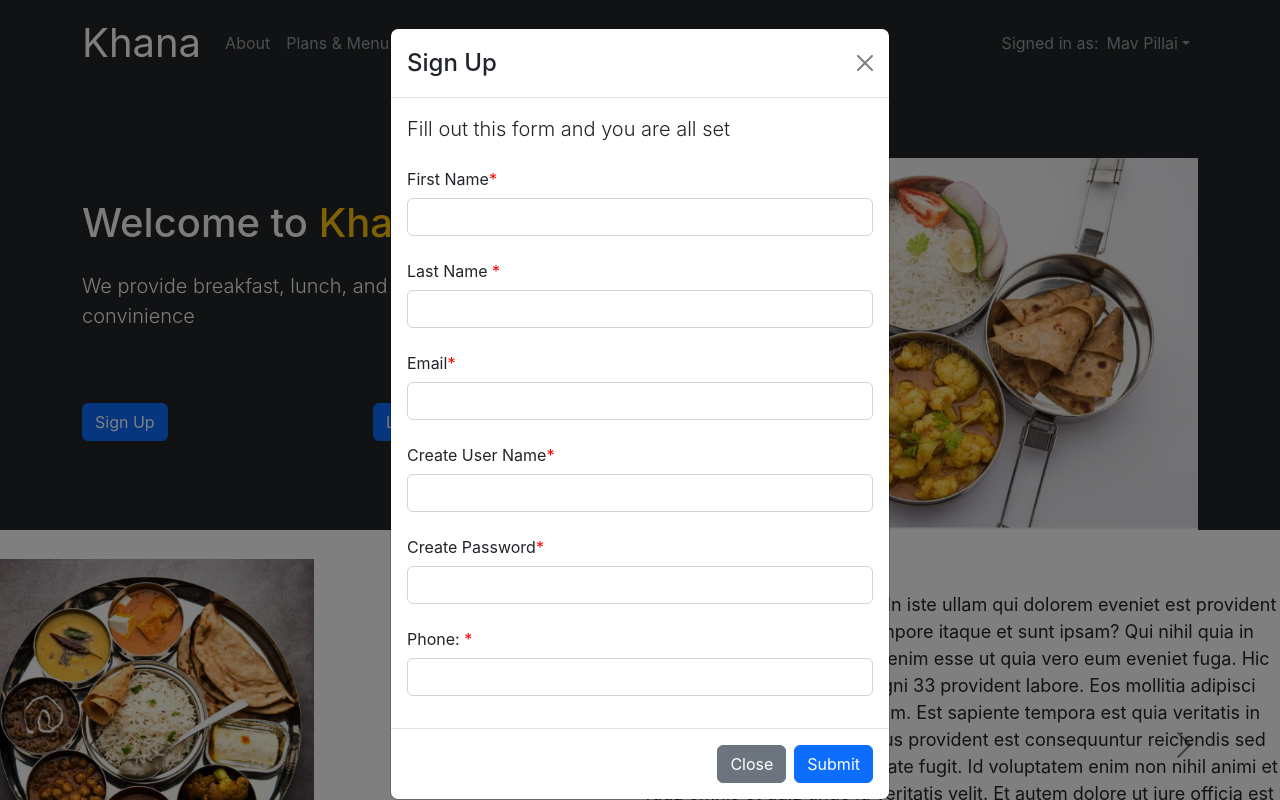
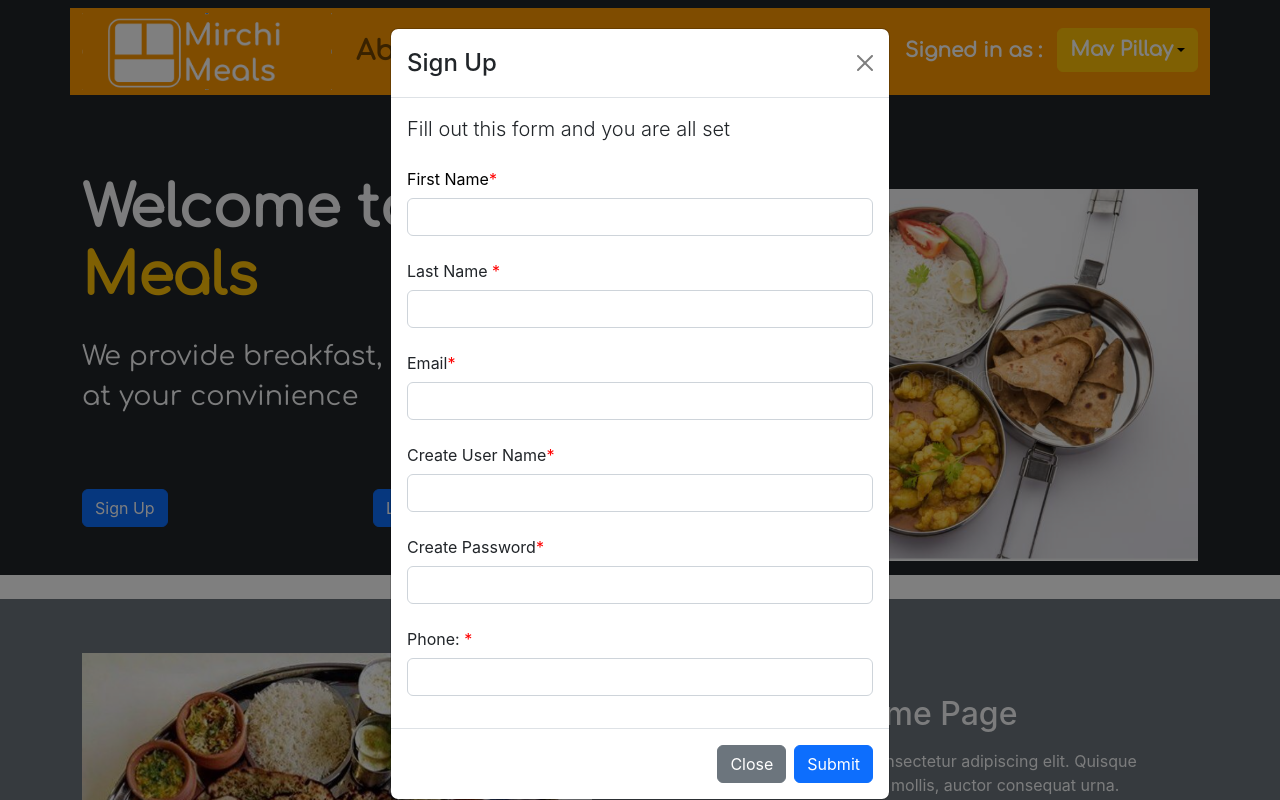
Before and after one commit to RishiPatel2020/ProjectKhana, a React (Create React App) app in the folder front-end/: page /#/ in a window 1280 px wide. Both pictures are taken after a click on the button "Sign Up". Shown: the top 800 px of the page. Built offline with nearby package versions, Linux system fonts and the light colour scheme.

Commit message:
before making changes to color schema

```diff
--- a/front-end/public/index.html
+++ b/front-end/public/index.html
@@ -16,6 +16,15 @@
     -->
     <link rel="manifest" href="%PUBLIC_URL%/manifest.json" />
     <link rel="stylesheet" href="https://cdn.jsdelivr.net/npm/bootstrap@5.2.2/dist/css/bootstrap.min.css" integrity="sha384-Zenh87qX5JnK2Jl0vWa8Ck2rdkQ2Bzep5IDxbcnCeuOxjzrPF/et3URy9Bv1WTRi" crossorigin="anonymous">
+
+    <head>
+      <link rel="stylesheet" href="https://fonts.googleapis.com/css?family=Comfortaa">
+      <style>
+      body {
+        font-family: "Comfortaa";
+      }
+      </style>
+      </head>
     <!--
       Notice the use of %PUBLIC_URL% in the tags above.
       It will be replaced with the URL of the `public` folder during the build.
--- a/front-end/src/App.js
+++ b/front-end/src/App.js
@@ -10,10 +10,10 @@
     <>
     <Nav/>
     <Routes>
-
       <Route path="/ProjectKhana" element={<Home/>}/>
       <Route path="/" element={<Home/>}/>
-      <Route path="/about" element={<About/>}/>
+      <Route path="#/about" element={<About/>}/>
+
     </Routes>
 
     <Footer/>
--- a/front-end/src/components/AnimatedInformationBoxes/AnimatedBoxes.js
+++ b/front-end/src/components/AnimatedInformationBoxes/AnimatedBoxes.js
@@ -5,7 +5,7 @@
 function AnimatedBoxes() {
 
     return (
-        <Carousel variant="dark" >
+        <Carousel variant="dark" fade >
           <Carousel.Item>
 
 
--- a/front-end/src/components/Home/Home.js
+++ b/front-end/src/components/Home/Home.js
@@ -39,7 +39,7 @@
   return (
    <>
       <Showcase/>
-      <AnimatedBoxes/>
+      <InformationBox data={firstBox}/>
       <Newsletter/>
       <Boxes/>
       <InformationBox data={firstBox}/>
--- a/front-end/src/components/NavBar/Nav.js
+++ b/front-end/src/components/NavBar/Nav.js
@@ -1,23 +1,22 @@
 import Container from 'react-bootstrap/Container';
 import Nav from 'react-bootstrap/Nav';
 import Navbar from 'react-bootstrap/Navbar';
-import NavDropdown from 'react-bootstrap/NavDropdown';
-import SessionMaintain from '../../Service/SessionMaintain';
+import Dropdown from 'react-bootstrap/Dropdown';
 
 function NavBar() {
 
 
   return (
-      <Navbar collapseOnSelect expand="lg" bg="dark" variant="dark">
-        <Container>
-          <Navbar.Brand href='/#'><span style={{fontSize:"40px"}}>Khana</span></Navbar.Brand>
+      <Navbar collapseOnSelect expand="lg" bg="dark" variant="light" >
+        <Container style={{backgroundColor:"rgba(255,153,0)"}}>
+          <Navbar.Brand href='/#'><img src={require("../../Resources/logo.png")}  style={{width:"250px"}} ></img></Navbar.Brand>
           <Navbar.Toggle aria-controls="responsive-navbar-nav" />
           <Navbar.Collapse id="responsive-navbar-nav">
             <Nav className="me-auto">
 
-            <Nav.Link href="/#about">About</Nav.Link>
-            <Nav.Link href="/#">Plans & Menu</Nav.Link>
-            <Nav.Link href="/#">Help</Nav.Link>
+            <Nav.Link href="#/about"><strong style={{fontFamily:"Comfortaa", fontSize:"27px"}}>About</strong></Nav.Link>
+            <Nav.Link href="/#"><strong style={{fontFamily:"Comfortaa", fontSize:"27px"}}>Plans</strong></Nav.Link>
+            <Nav.Link href="/#"><strong style={{fontFamily:"Comfortaa", fontSize:"27px"}}>Help</strong></Nav.Link>
 
 
             </Nav>
@@ -26,20 +25,21 @@
               <Nav>
 
 
-              <Navbar.Text  style={{color: "rgba(255,255,255,.55)"}} >
-                  Signed in as:
+              <Navbar.Text  style={{color: "rgba(255,255,255,.55)",marginRight:"15px"}} >
+                  <strong style={{fontFamily:"Comfortaa", fontSize:"20px", color:"white"}}>Signed in as : </strong>
                 </Navbar.Text>
 
-              <NavDropdown title="Mav Pillai" id="collasible-nav-dropdown">
-                  <NavDropdown.Item heref="#action/3.1">Account Info</NavDropdown.Item>
-                  <NavDropdown.Item heref="#action/3.2">
-                    Edit Plans
-                  </NavDropdown.Item>
-                  <NavDropdown.Divider/>
-                  <NavDropdown.Item heref="/">Log Out</NavDropdown.Item>
+                <Dropdown>
+                <Dropdown.Toggle variant="warning" id="dropdown-basic">
+                <strong style={{fontFamily:"Comfortaa", fontSize:"20px", color:"white"}}>Mav Pillay</strong>
+                </Dropdown.Toggle>
 
-
-                </NavDropdown>
+                <Dropdown.Menu>
+                  <Dropdown.Item href="#/action-1">Action</Dropdown.Item>
+                  <Dropdown.Item href="#/action-2">Another action</Dropdown.Item>
+                  <Dropdown.Item href="#/action-3">Something else</Dropdown.Item>
+                </Dropdown.Menu>
+              </Dropdown>
 
 
 
--- a/front-end/src/components/Showcase/Showcase.js
+++ b/front-end/src/components/Showcase/Showcase.js
@@ -8,8 +8,8 @@
     <div className="container">
       <div className="d-sm-flex align-items-center justify-content-between my-4">
         <div>
-          <h1>Welcome to<span className="text-warning"> Khana.com </span></h1>
-          <p className="lead my-4">
+          <h1 style={{fontFamily:"Comfortaa", fontSize:"57px"}} ><strong>Welcome to</strong><span className="text-warning" style={{fontFamily:"Comfortaa", fontSize:"57px"}}> <strong>Mirchi Meals</strong></span></h1>
+          <p className="lead my-4" style={{fontFamily:"Comfortaa", fontSize:"27px"}}>
             We provide breakfast, lunch, and dinner at your convinience
           </p>
           <div className="row align-items-center justify-content-between">
--- a/front-end/src/components/SignUpPopUp/SignUpPopUp.js
+++ b/front-end/src/components/SignUpPopUp/SignUpPopUp.js
@@ -22,6 +22,9 @@
    const [userPassword, setUserPassword] = useState("");
    const [phone, setPhone] = useState("");
 
+   const [color, setColor] = useState("black");
+   const [astrik, setAstrik] = useState("*");
+
 
 
    // display alert
@@ -39,6 +42,8 @@
      setUserPassword("");
      setEmail("");
      setPhone("");
+     setAstrik("*");
+     setColor("black");
    }
 
    //reset all states of data & close Pop Up
@@ -54,10 +59,8 @@
    // when user clicks on submit
    const handleSubmit = ()=>{
      if(firstName.length===0){
-       setDisplayAlert(true);
-       setAlertMessage("Enter First Name");
-       setAlertColor("danger");
-
+      setColor("red");
+      setAstrik("**");
      }else if(lastName.length===0){
        setDisplayAlert(true);
        setAlertMessage("Enter Last Name");
@@ -108,7 +111,7 @@
                 <p className="lead">Fill out this form and you are all set</p>
                 <form>
                     <div className="mb-3">
-                        <label htmlFor="first-name" className="col-form-label">First Name</label><span style={{color:"red"}}>*</span>
+                        <label htmlFor="first-name" className="col-form-label" ><span style={{color:color}}>First Name</span></label><span style={{color:"red"}}>{astrik}</span>
                         <input type="text" className="form-control" id="first-name" value={firstName} onChange={(e)=>setFirstName(e.target.value)}/>
                     </div>
                     <div className="mb-3">
```
Also changed, not shown: front-end/src/Resources/logo.png (added).
